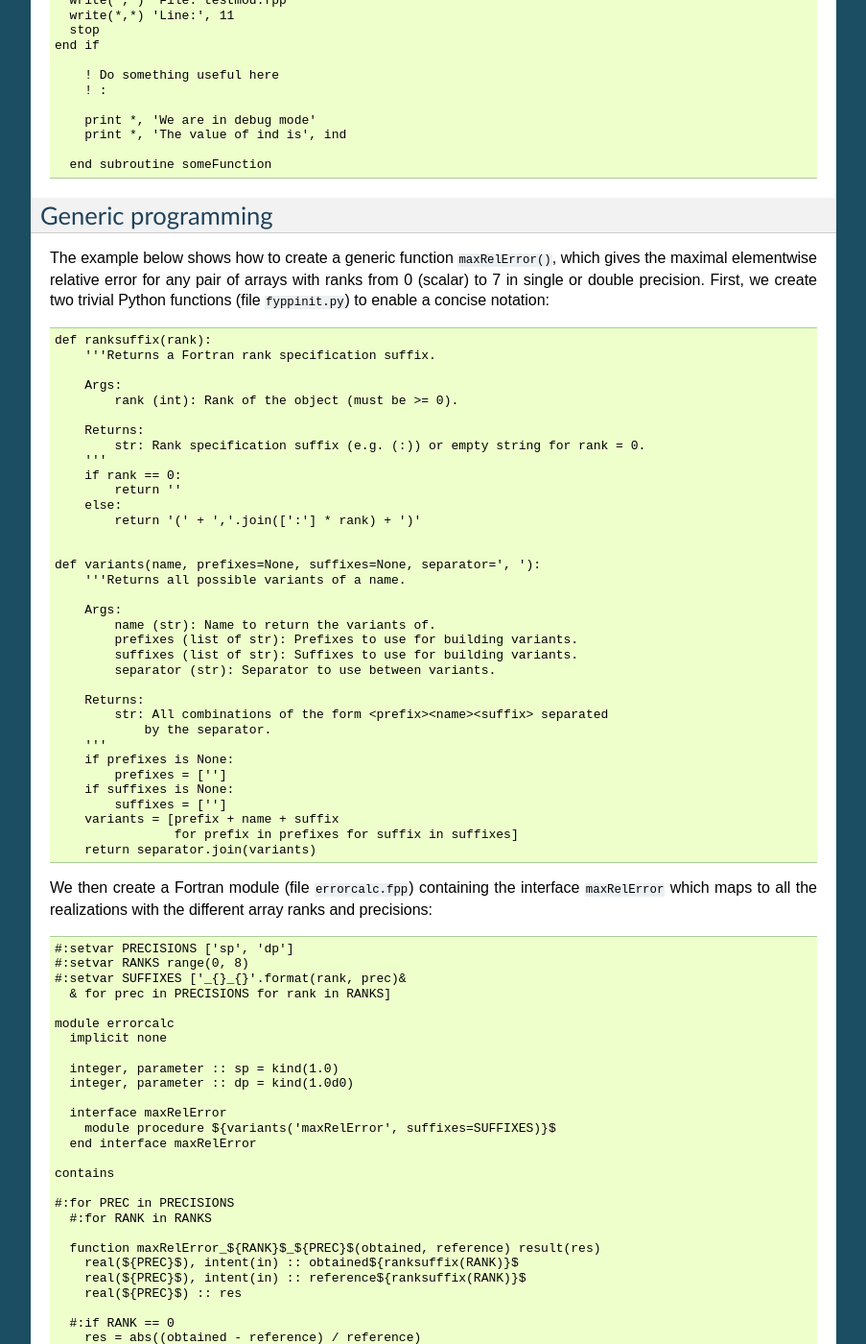
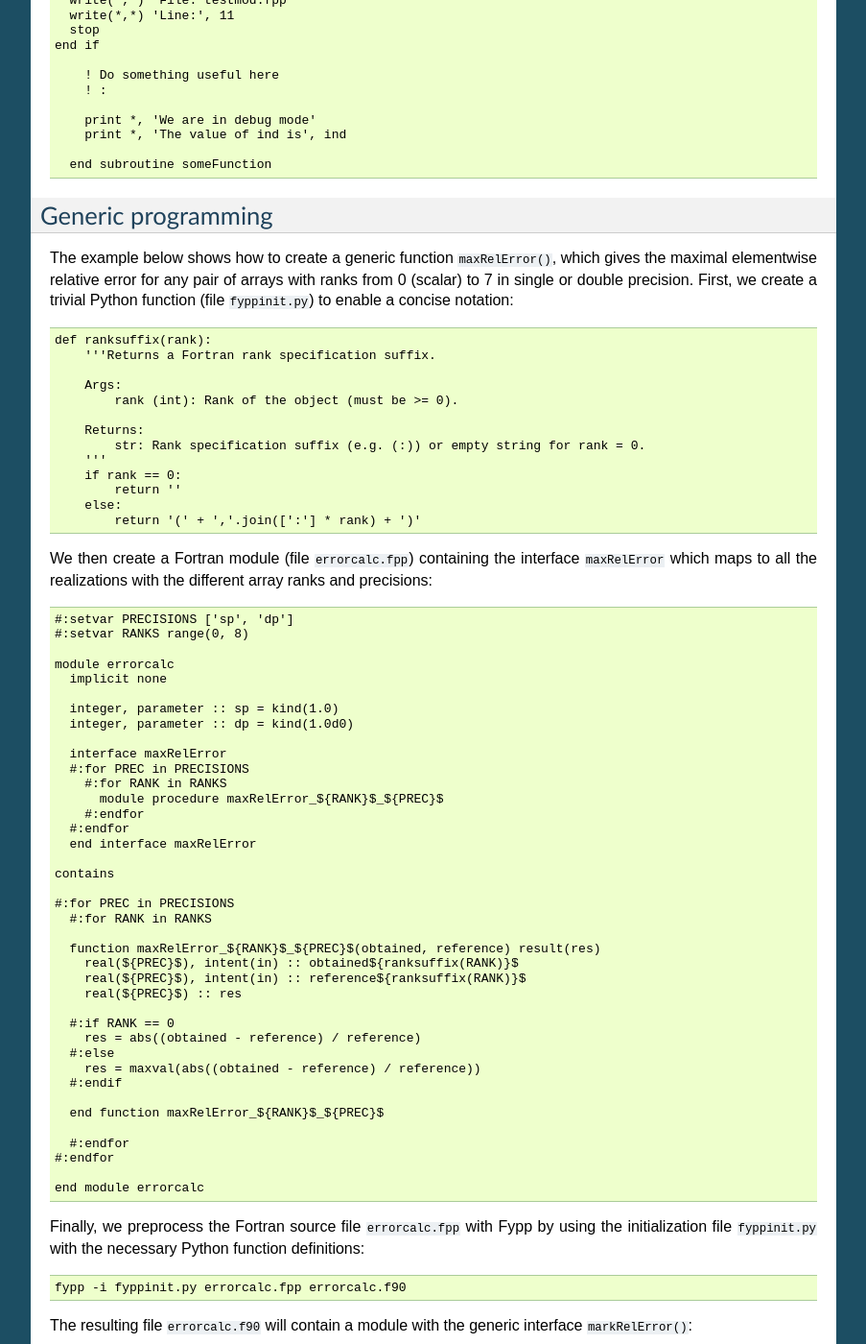
Before and after one commit to aradi/fypp, a Sphinx documentation site: the page built from docs/fypp.rst, in a window 1280 px wide and 1400 px high, scrolled down 17837 px. Shown: the whole window at 96% size, without its empty margins (198-1101 px from the left). Built offline with Sphinx 7.4.7, drawn with Linux system fonts in a browser that asks for light colours; some of the changed text lies outside the part shown.

Commit message:
Further small cosmetic changes in documentation.

```diff
--- a/docs/fypp.rst
+++ b/docs/fypp.rst
@@ -1106,8 +1106,8 @@ Generic programming
 
 The example below shows how to create a generic function ``maxRelError()``,
 which gives the maximal elementwise relative error for any pair of arrays with
-ranks from 0 (scalar) to 7 in single or double precision. First, we create two
-trivial Python functions (file ``fyppinit.py``) to enable a concise notation::
+ranks from 0 (scalar) to 7 in single or double precision. First, we create a
+trivial Python function (file ``fyppinit.py``) to enable a concise notation::
 
   def ranksuffix(rank):
       '''Returns a Fortran rank specification suffix.
@@ -1123,36 +1123,12 @@ trivial Python functions (file ``fyppinit.py``) to enable a concise notation::
       else:
           return '(' + ','.join([':'] * rank) + ')'
 
-
-  def variants(name, prefixes=None, suffixes=None, separator=', '):
-      '''Returns all possible variants of a name.
-
-      Args:
-          name (str): Name to return the variants of.
-          prefixes (list of str): Prefixes to use for building variants.
-          suffixes (list of str): Suffixes to use for building variants.
-          separator (str): Separator to use between variants.
-
-      Returns:
-          str: All combinations of the form <prefix><name><suffix> separated
-              by the separator.
-      '''
-      if prefixes is None:
-          prefixes = ['']
-      if suffixes is None:
-          suffixes = ['']
-      variants = [prefix + name + suffix
-                  for prefix in prefixes for suffix in suffixes]
-      return separator.join(variants)
-
 We then create a Fortran module (file ``errorcalc.fpp``) containing the
 interface ``maxRelError`` which maps to all the realizations with the different
 array ranks and precisions::
 
   #:setvar PRECISIONS ['sp', 'dp']
   #:setvar RANKS range(0, 8)
-  #:setvar SUFFIXES ['_{}_{}'.format(rank, prec)&
-    & for prec in PRECISIONS for rank in RANKS]
 
   module errorcalc
     implicit none
@@ -1161,7 +1137,11 @@ array ranks and precisions::
     integer, parameter :: dp = kind(1.0d0)
 
     interface maxRelError
-      module procedure ${variants('maxRelError', suffixes=SUFFIXES)}$
+    #:for PREC in PRECISIONS
+      #:for RANK in RANKS
+        module procedure maxRelError_${RANK}$_${PREC}$
+      #:endfor
+    #:endfor
     end interface maxRelError
 
   contains
```
